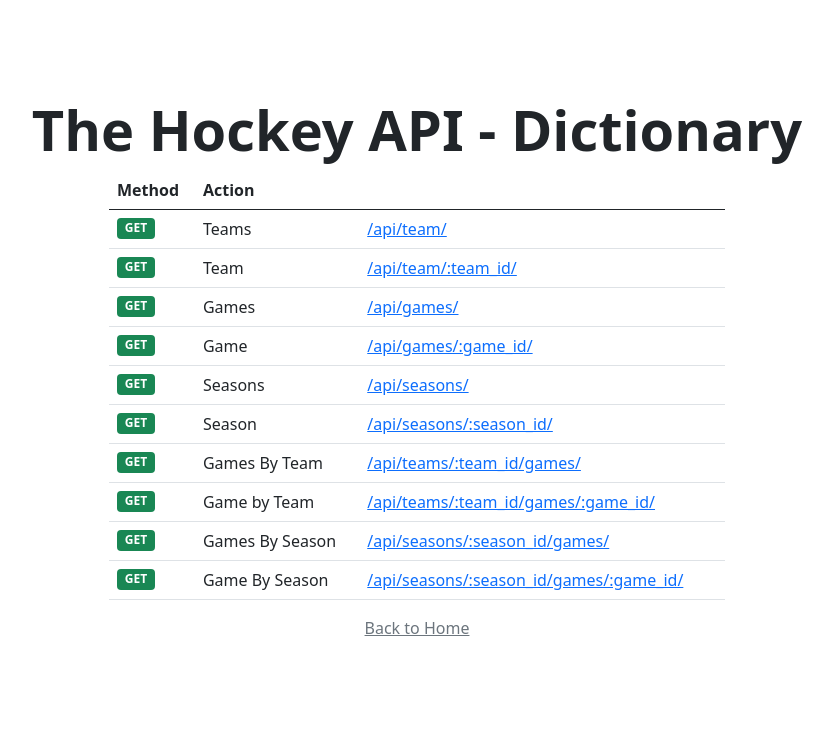
After one commit to tmobaird/hockey_api, a Django app: page /docs/ in a window 1280 px wide. The commit adds this page. Shown: the top 751 px of the page, without its empty margins (223-1056 px from the left). Run offline with Django 3.2, Linux system fonts and the light colour scheme.

Commit message:
Adding basic docs page

```diff
--- /dev/null
+++ b/hockey_api/templates/hockey_api/docs.html
@@ -0,0 +1,89 @@
+{% load static %}
+<html>
+
+<head>
+    <link href="https://cdn.jsdelivr.net/npm/bootstrap@5.0.2/dist/css/bootstrap.min.css" rel="stylesheet"
+        integrity="sha384-EVSTQN3/azprG1Anm3QDgpJLIm9Nao0Yz1ztcQTwFspd3yD65VohhpuuCOmLASjC" crossorigin="anonymous">
+    <link rel="stylesheet" href="https://cdnjs.cloudflare.com/ajax/libs/font-awesome/5.15.3/css/all.min.css"
+        integrity="sha512-iBBXm8fW90+nuLcSKlbmrPcLa0OT92xO1BIsZ+ywDWZCvqsWgccV3gFoRBv0z+8dLJgyAHIhR35VZc2oM/gI1w=="
+        crossorigin="anonymous" referrerpolicy="no-referrer" />
+    <style>
+        .fas {
+            line-height: 24px;
+        }
+    </style>
+</head>
+
+<body>
+    <div class="px-4 pt-5 my-5 text-center">
+        <h1 class="display-4 fw-bold">The Hockey API - Dictionary</h1>
+        <div class="col-lg-6 mx-auto">
+            <table class="table">
+                <thead>
+                    <tr>
+                        <th scope="col">Method</th>
+                        <th scope="col" colspan="2">Action
+                    </tr>
+                    </tr>
+                </thead>
+                <tbody>
+                    <tr>
+                        <td><span class="badge bg-success">GET</span></td>
+                        <td>Teams</td>
+                        <td><a href="/api/teams/" class="link-primary">/api/team/</a></td>
+                    </tr>
+                    <tr>
+                        <td><span class="badge bg-success">GET</span></td>
+                        <td>Team</td>
+                        <td><a href="/api/team/1/" class="link-primary">/api/team/:team_id/</a></td>
+                    </tr>
+                    <tr>
+                        <td><span class="badge bg-success">GET</span></td>
+                        <td>Games</td>
+                        <td><a href="/api/games/" class="link-primary">/api/games/</a></td>
+                    </tr>
+                    <tr>
+                        <td><span class="badge bg-success">GET</span></td>
+                        <td>Game</td>
+                        <td><a href="/api/games/1/" class="link-primary">/api/games/:game_id/</a></td>
+                    </tr>
+                    <tr>
+                        <td><span class="badge bg-success">GET</span></td>
+                        <td>Seasons</td>
+                        <td><a href="/api/seasons/" class="link-primary">/api/seasons/</a></td>
+                    </tr>
+                    <tr>
+                        <td><span class="badge bg-success">GET</span></td>
+                        <td>Season</td>
+                        <td><a href="/api/seasons/1/" class="link-primary">/api/seasons/:season_id/</a></td>
+                    </tr>
+                    <tr>
+                        <td><span class="badge bg-success">GET</span></td>
+                        <td>Games By Team</td>
+                        <td><a href="/api/teams/1/games/" class="link-primary">/api/teams/:team_id/games/</a></td>
+                    </tr>
+                    <tr>
+                        <td><span class="badge bg-success">GET</span></td>
+                        <td>Game by Team</td>
+                        <td><a href="/api/teams/1/games/1/" class="link-primary">/api/teams/:team_id/games/:game_id/</a>
+                        </td>
+                    </tr>
+                    <tr>
+                        <td><span class="badge bg-success">GET</span></td>
+                        <td>Games By Season</td>
+                        <td><a href="/api/seasons/1/games/" class="link-primary">/api/seasons/:season_id/games/</a></td>
+                    </tr>
+                    <tr>
+                        <td><span class="badge bg-success">GET</span></td>
+                        <td>Game By Season</td>
+                        <td><a href="/api/seasons/1/games/1/"
+                                class="link-primary">/api/seasons/:season_id/games/:game_id/</a></td>
+                    </tr>
+                </tbody>
+            </table>
+            <p><a href="/" class="link-secondary">Back to Home</a></p>
+        </div>
+    </div>
+</body>
+
+</html>
--- a/hockey_api/templates/hockey_api/index.html
+++ b/hockey_api/templates/hockey_api/index.html
@@ -22,7 +22,7 @@
         this simple REST API. We provide regularly updated data from all NHL games, and are looking to expand to include
         data for leagues other than the NHL in the future.</p>
       <div class="d-grid gap-2 d-sm-flex justify-content-sm-center mb-5">
-        <button type="button" class="btn btn-primary btn-lg px-4 me-sm-3">View Docs</button>
+        <a href="/docs/" class="btn btn-primary btn-lg px-4 me-sm-3">View Docs</a>
         <a href="#project-roadmap" class="btn btn-outline-secondary btn-lg px-4">Roadmap</a>
       </div>
     </div>
--- a/hockey_api/urls.py
+++ b/hockey_api/urls.py
@@ -19,6 +19,7 @@ from . import views
 
 urlpatterns = [
     path('', views.home, name='home'),
+    path('docs/', views.docs, name='docs'),
     path('api/', include('games.urls')),
     path('admin/', admin.site.urls)
 ]
--- a/hockey_api/views.py
+++ b/hockey_api/views.py
@@ -15,3 +15,6 @@ def home(request):
         RoadmapItem('Advanced Game Stats', False, None),
     ]
     return render(request, 'hockey_api/index.html', {'roadmap': roadmap})
+
+def docs(request):
+    return render(request, 'hockey_api/docs.html', {})
```
